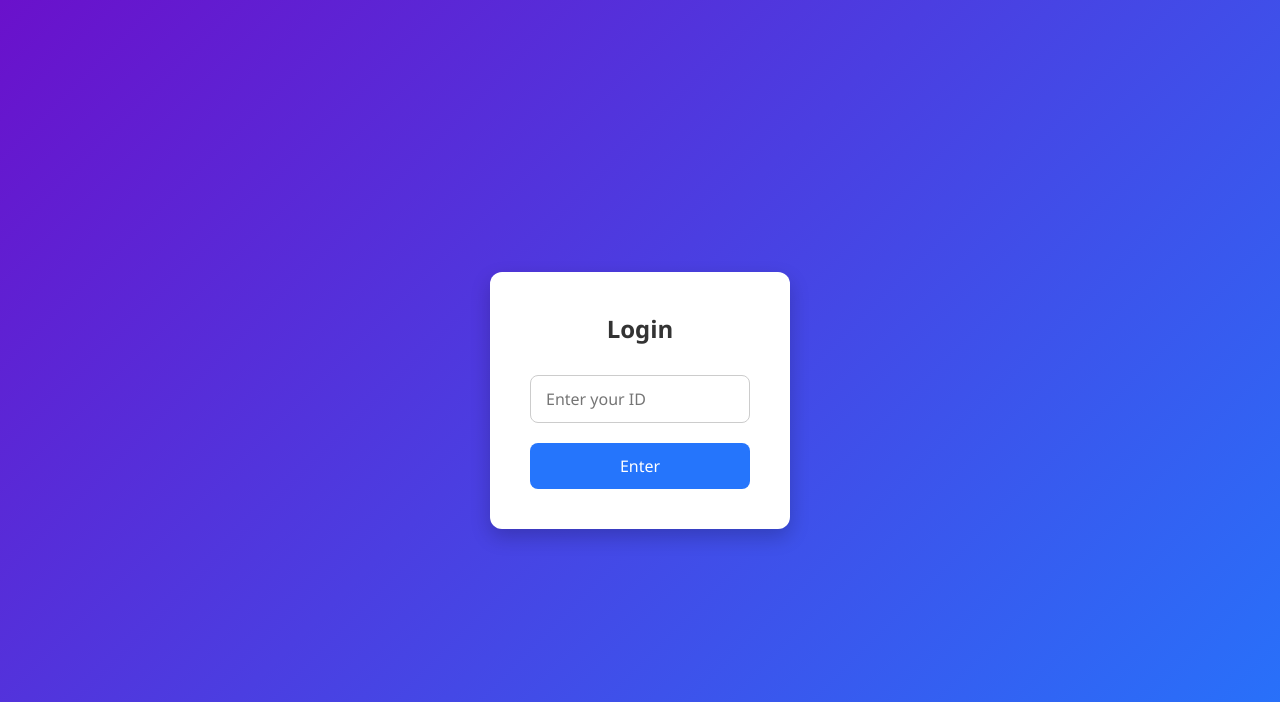
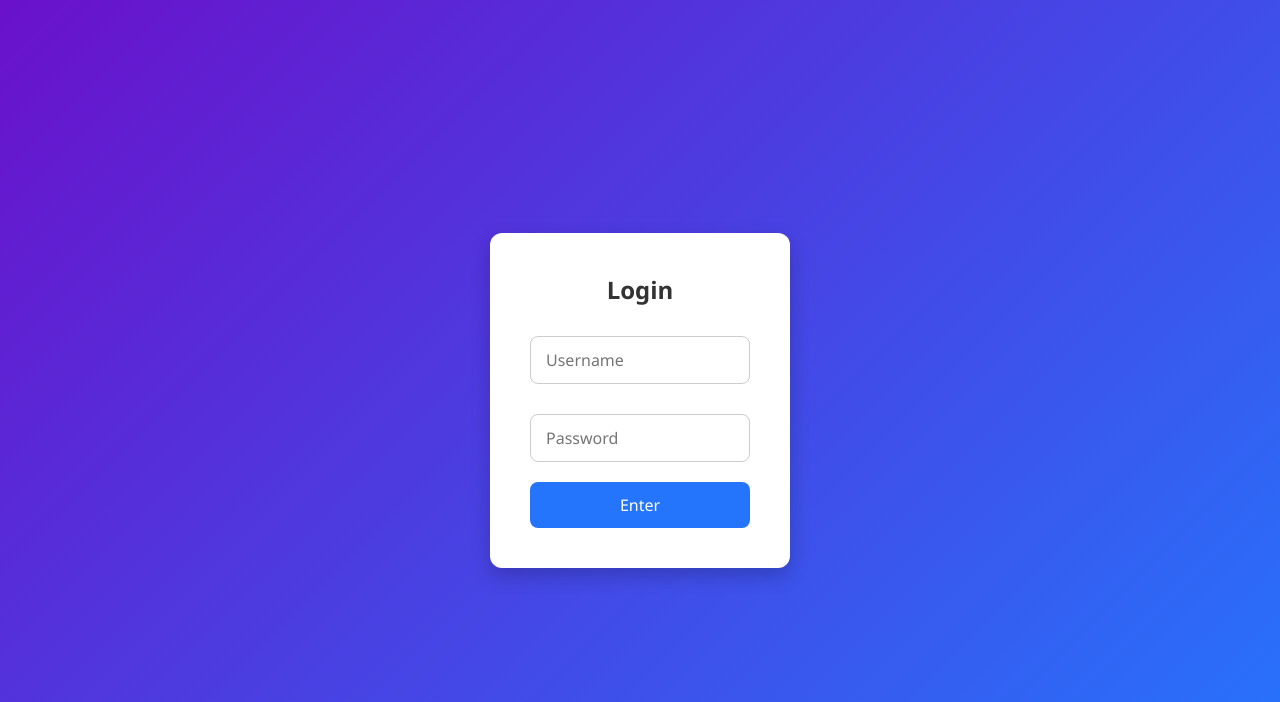
Before and after one commit to dineshpidugu/Live-chat, a FastAPI app: page /login in a window 1280 px wide. Shown: the top 702 px of the page. Run offline with FastAPI, Linux system fonts and the light colour scheme.

Commit message:
login updated

```diff
--- a/main.py
+++ b/main.py
@@ -14,6 +14,7 @@ import redis.asyncio as redis
 import asyncio
 import json
 from google import genai
+from passlib.context import CryptContext
 
 client = genai.Client()
 chat = client.chats.create(model="gemini-2.5-flash")
@@ -30,6 +31,7 @@ async def lifespan(app: FastAPI):
 # ---------- FastAPI App ----------
 app = FastAPI(lifespan=lifespan)
 app.add_middleware(SessionMiddleware, secret_key="abcd")
+# Base.metadata.drop_all(bind=engine)
 Base.metadata.create_all(bind=engine)
 templates = Jinja2Templates(directory="template")
 
@@ -129,6 +131,13 @@ async def websocket_endpoint(websocket: WebSocket, name: str):
         await manager.broadcast({"type": "Left", "name": name})
         await manager.broadcast_members()
 
+pwd_context=CryptContext(schemes=["bcrypt"],deprecated="auto")
+
+def verify_password(password,hashed_password):
+    return pwd_context.verify(password,hashed_password)
+
+def hash_password(password: str):
+    return pwd_context.hash(password)
 # ---------- Login Pages ----------
 @app.get("/login")
 def login(request: Request, error: str = Query(None)):
@@ -137,11 +146,19 @@ def login(request: Request, error: str = Query(None)):
         return RedirectResponse(url="/", status_code=303)
     return templates.TemplateResponse("login.html", {"request": request, "error": error})
 
+
 @app.post("/login")
-def loginend(request: Request, id: int = Form(...), db: Session = Depends(get_db)):
-    user = db.query(User).filter(User.id == id).first()
-    if not user:
+def loginend(
+    request: Request,
+    username: str = Form(...),
+    password: str = Form(...),
+    db: Session = Depends(get_db)
+):
+    user = db.query(User).filter(User.username == username).first()
+
+    if not user or not verify_password(password, user.password):
         return RedirectResponse(url="/login?error=User+not+found", status_code=303)
+
     request.session["user"] = user.name
     return RedirectResponse(url="/", status_code=303)
 
@@ -161,15 +178,17 @@ def get_front(request: Request,db: Session = Depends(get_db)):
             "messages": contents,
             "name": user
         })
+
+
 # ---------- Add User ----------
-@app.post("/adduser/{id}/{name}")
-async def adduser(name: str, id: int, db: Session = Depends(get_db)):
+@app.post("/adduser")
+async def adduser(name: str,username:str,password:str, db: Session = Depends(get_db)):
     if not name or not id:
         return JSONResponse(content={"error": "Name and ID required"}, status_code=400)
-    existing = db.query(User).filter(User.id == id).first()
+    existing = db.query(User).filter(User.username == username).first()
     if existing:
         return JSONResponse(content={"error": "User already exists"}, status_code=400)
-    new_user = User(name=name, id=id)
+    new_user = User(name=name,username=username,password=hash_password(password=password))
     db.add(new_user)
     db.commit()
     db.refresh(new_user)
--- a/model.py
+++ b/model.py
@@ -8,6 +8,8 @@ class User(Base):
 
     id = Column(Integer, primary_key=True, index=True)
     name = Column(String)
+    username=Column(String)
+    password=Column(String)
 class Room(Base):
     __tablename__="room"
 
--- a/template/login.html
+++ b/template/login.html
@@ -35,8 +35,8 @@
         margin-bottom: 20px;
         color: #333;
     }
-
-    input[type="text"] {
+/* [type="text"] */
+    input {
         width: 100%;
         padding: 12px 15px;
         margin: 10px 0 20px 0;
@@ -80,7 +80,8 @@
 <div class="login-container">
     <h2>Login</h2>
     <form action="/login" method="post">
-        <input type="text" name="id" id="id" placeholder="Enter your ID" required>
+        <input type="text" name="username" id="username" placeholder="Username" required>
+        <input type="password" name="password" id="pass" placeholder="Password" required>
         <button type="submit" id="submit">Enter</button>
     </form>
 </div>
```
Also changed, not shown: models.py (added, +11 -0 lines).
